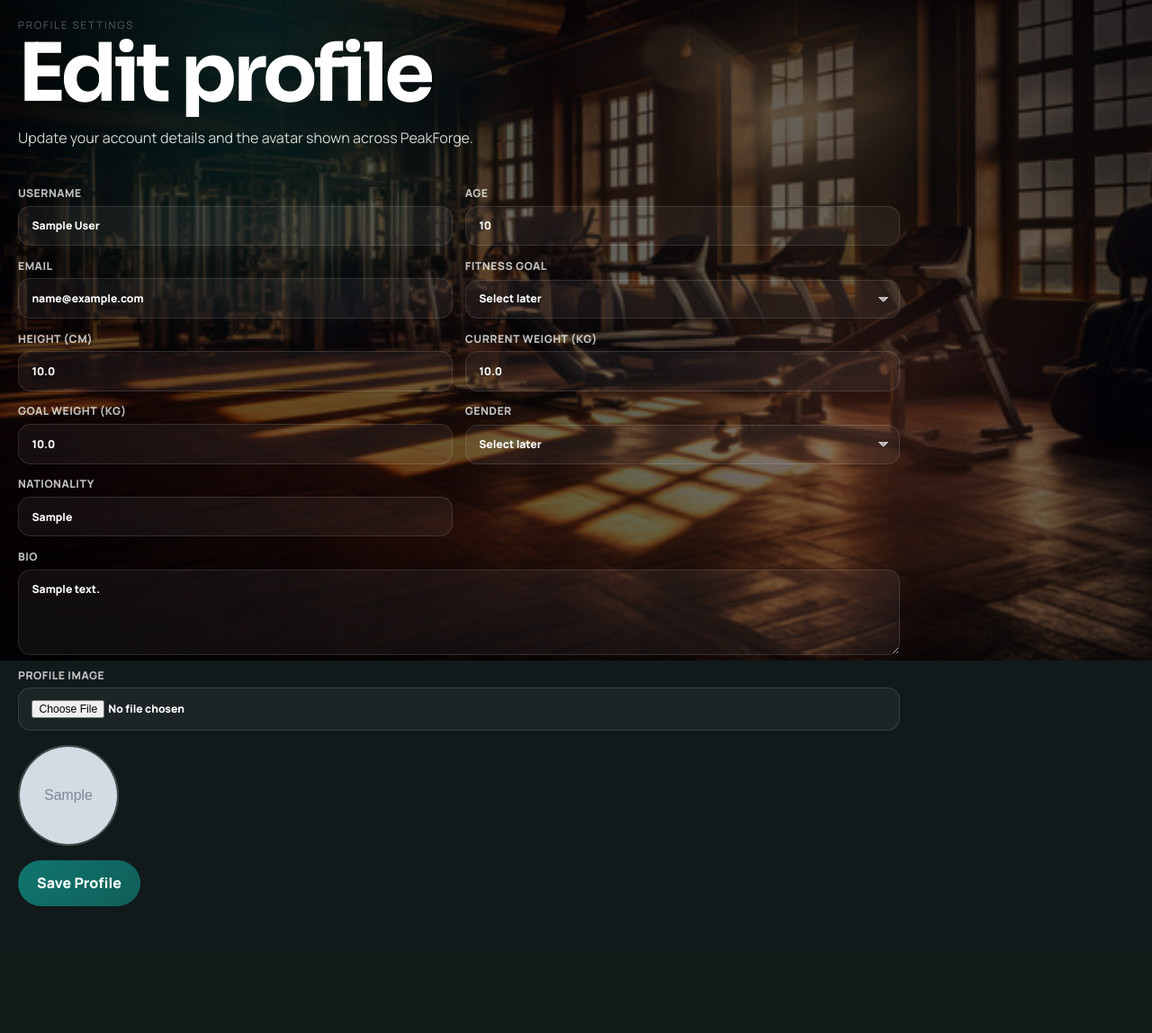
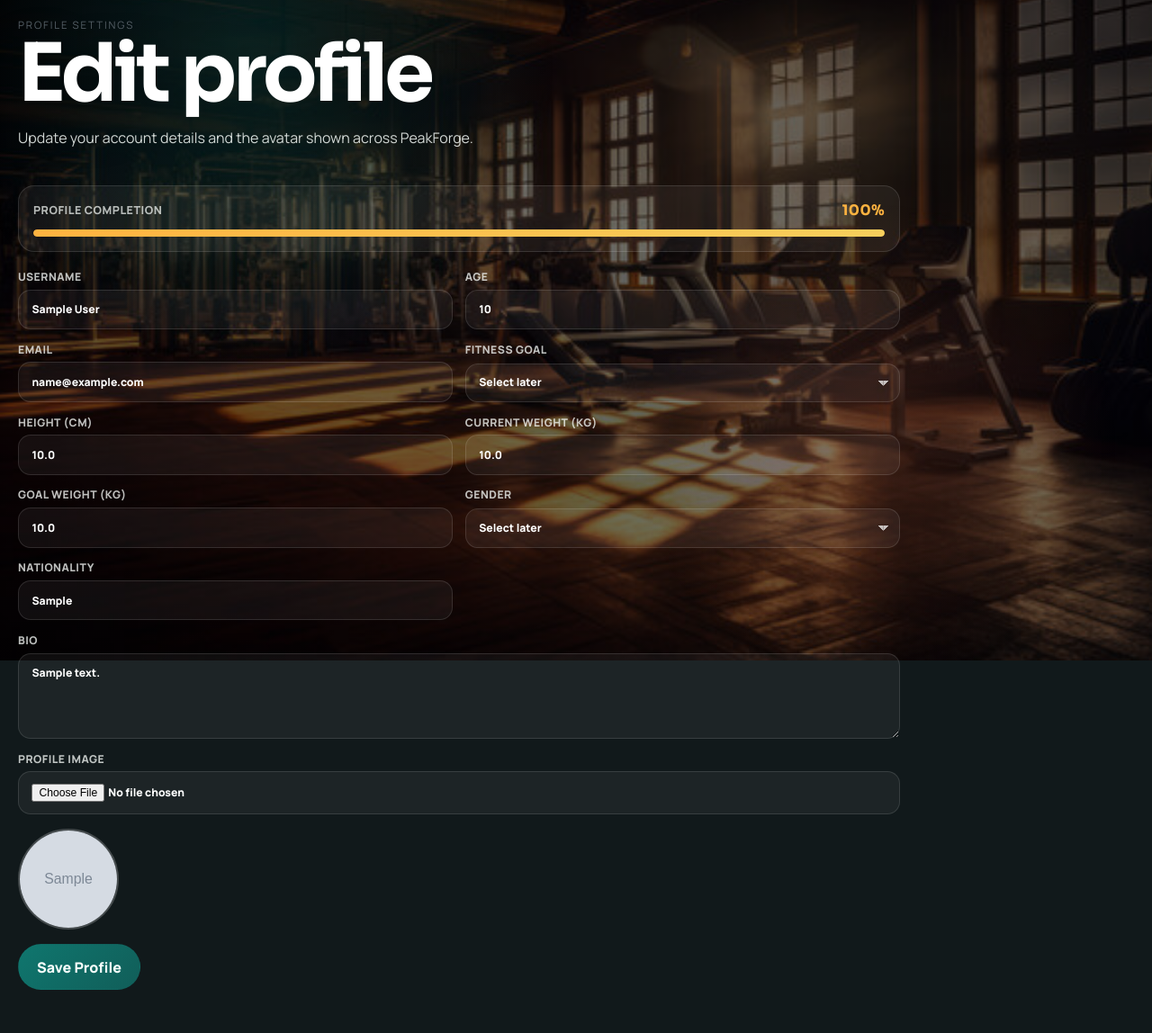
Before and after one commit to yadesh2007/PeakForge, a Flask app: page /edit-profile in a window 1280 px wide. Shown: the part 66-1214 px from the top of the page at 90% size. Before the commit the page ends 1073 px from the top, so only its background shows below. Run offline with Flask 3, Linux system fonts and the light colour scheme; the visitor is signed in with stand-in values (Sample User, id 1); tables that the repository leaves empty hold one stand-in row (values such as "Sample post"); grey boxes marked "Sample" are stand-in pictures.

Commit message:
Improve profile completion indicators

```diff
--- a/app.py
+++ b/app.py
@@ -1182,6 +1182,25 @@ def has_completed_profile(user, profile=None):
     return has_minimum_profile(profile)
 
 
+def get_profile_completion_items(user, profile):
+    profile = profile or {}
+    user = user or {}
+
+    return {
+        "name": has_completed_profile(user, profile),
+        "age": has_completed_profile(user, profile),
+        "gender": bool(str(profile["gender"] or "").strip()) if profile else False,
+        "fitness_goal": bool(str(profile["goal"] or "").strip()) if profile else False,
+        "profile_image": bool(user["profile_image_path"]) if user and "profile_image_path" in user.keys() else False,
+    }
+
+
+def get_profile_completion_percent(user, profile):
+    items = get_profile_completion_items(user, profile)
+    completed_items = sum(1 for completed in items.values() if completed)
+    return completed_items * 20
+
+
 def get_current_user():
     user_id = session.get("user_id")
     if not user_id:
@@ -1199,7 +1218,8 @@ def get_current_user():
 
 
 def is_profile_incomplete(profile, user=None):
-    return not has_completed_profile(user, profile)
+    items = get_profile_completion_items(user, profile)
+    return not all(items.values())
 
 
 def get_local_today():
@@ -1327,6 +1347,7 @@ def inject_user():
         "current_user": user,
         "current_profile": profile,
         "current_profile_incomplete": is_profile_incomplete(profile, user),
+        "current_profile_completion_percent": get_profile_completion_percent(user, profile) if user else 0,
     }
 
 
@@ -1792,7 +1813,12 @@ def edit_profile():
         flash("Profile updated.", "success")
         return redirect(url_for("profile"))
 
-    return render_template("edit_profile.html", user=user, profile=profile)
+    return render_template(
+        "edit_profile.html",
+        user=user,
+        profile=profile,
+        profile_completion_percent=get_profile_completion_percent(user, profile),
+    )
 
 
 @app.route("/customize-splits", methods=("GET", "POST"))
--- a/static/css/styles.css
+++ b/static/css/styles.css
@@ -291,18 +291,32 @@ textarea {
 .profile-completion-dot,
 .profile-menu-dot {
   display: inline-block;
-  width: 0.54rem;
-  height: 0.54rem;
+  width: 0.56rem;
+  height: 0.56rem;
   flex: 0 0 auto;
   border-radius: 50%;
-  background: #f7cf5c;
-  box-shadow: 0 0 0 3px rgba(247, 207, 92, 0.16), 0 0 12px rgba(247, 207, 92, 0.34);
+  background: #ffb340;
+  box-shadow: 0 0 0 3px rgba(255, 179, 64, 0.16), 0 0 14px rgba(255, 179, 64, 0.42);
+  animation: profile-dot-pulse 2.4s ease-in-out infinite;
 }
 
 .profile-completion-dot {
   position: absolute;
   right: 0.05rem;
   top: 0.05rem;
+}
+
+@keyframes profile-dot-pulse {
+  0%,
+  100% {
+    box-shadow: 0 0 0 3px rgba(255, 179, 64, 0.14), 0 0 12px rgba(255, 179, 64, 0.34);
+    transform: scale(1);
+  }
+
+  50% {
+    box-shadow: 0 0 0 5px rgba(255, 179, 64, 0.08), 0 0 18px rgba(255, 179, 64, 0.5);
+    transform: scale(1.08);
+  }
 }
 
 .profile-dropdown-item:hover,
@@ -985,6 +999,50 @@ textarea {
   color: #f7fbf8;
 }
 
+.profile-completion-panel {
+  display: grid;
+  gap: 0.7rem;
+  margin-bottom: 1.2rem;
+  padding: 1rem;
+  border: 1px solid rgba(255, 255, 255, 0.12);
+  border-radius: 18px;
+  background: rgba(255, 255, 255, 0.05);
+}
+
+.profile-completion-copy {
+  display: flex;
+  align-items: center;
+  justify-content: space-between;
+  gap: 1rem;
+  color: rgba(247, 251, 248, 0.72);
+  font-size: 0.78rem;
+  font-weight: 900;
+  letter-spacing: 0.04em;
+  text-transform: uppercase;
+}
+
+.profile-completion-copy strong {
+  color: #ffb340;
+  font-family: "Sora", sans-serif;
+  font-size: 1rem;
+}
+
+.profile-completion-track {
+  height: 0.48rem;
+  overflow: hidden;
+  border-radius: 999px;
+  background: rgba(255, 255, 255, 0.08);
+}
+
+.profile-completion-track span {
+  display: block;
+  height: 100%;
+  border-radius: inherit;
+  background: linear-gradient(90deg, #ffb340, #f7cf5c);
+  box-shadow: 0 0 18px rgba(255, 179, 64, 0.28);
+  transition: width 220ms ease;
+}
+
 .settings-grid,
 .split-builder-heading,
 .split-builder-exercise {
--- a/templates/edit_profile.html
+++ b/templates/edit_profile.html
@@ -12,6 +12,16 @@
     </section>
 
     <form class="settings-form scroll-animate" method="post" enctype="multipart/form-data">
+      <div class="profile-completion-panel">
+        <div class="profile-completion-copy">
+          <span>Profile Completion</span>
+          <strong>{{ profile_completion_percent }}%</strong>
+        </div>
+        <div class="profile-completion-track" aria-hidden="true">
+          <span style="width: {{ profile_completion_percent }}%;"></span>
+        </div>
+      </div>
+
       <div class="settings-grid">
         <label>
           Username
```
